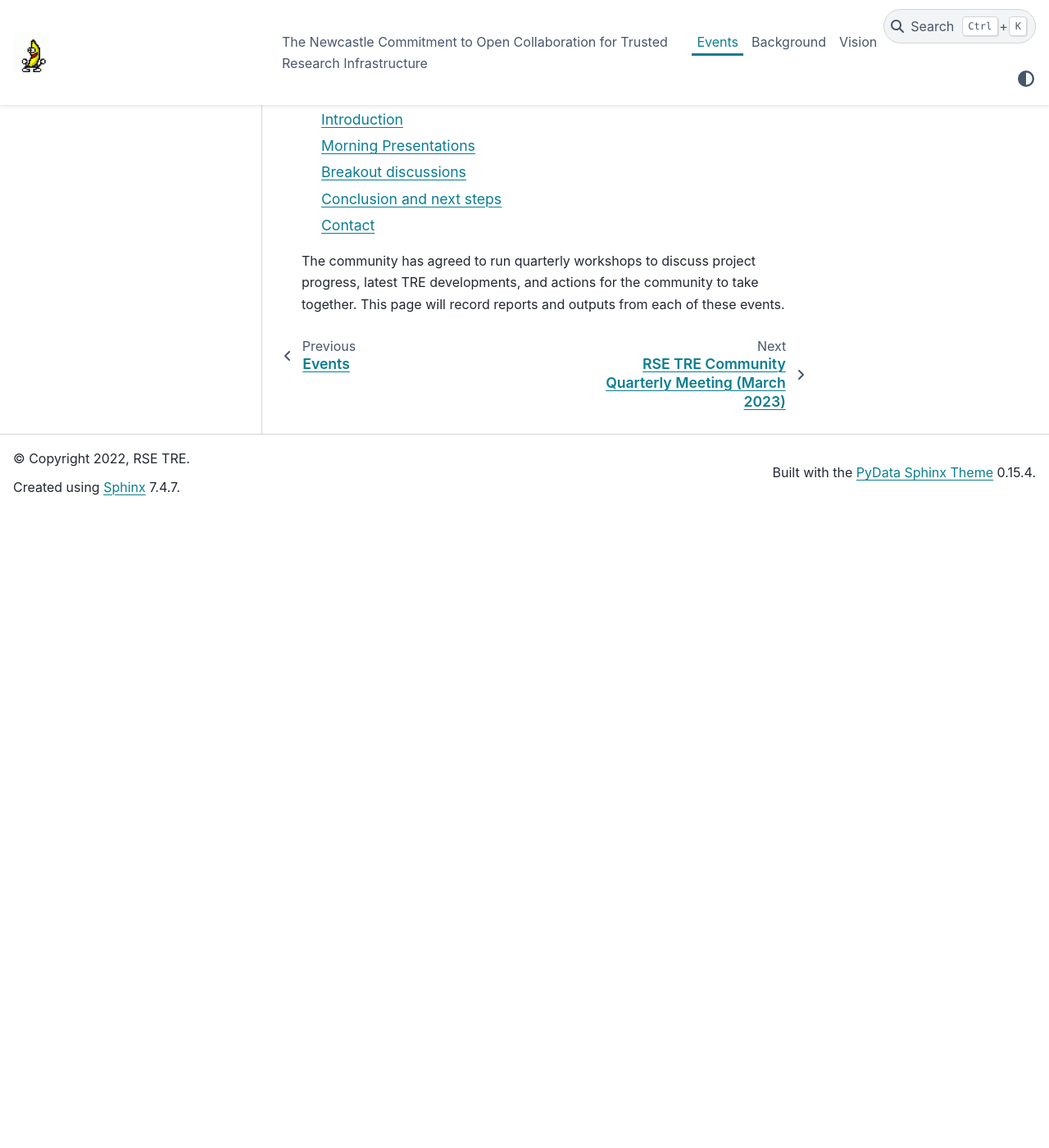
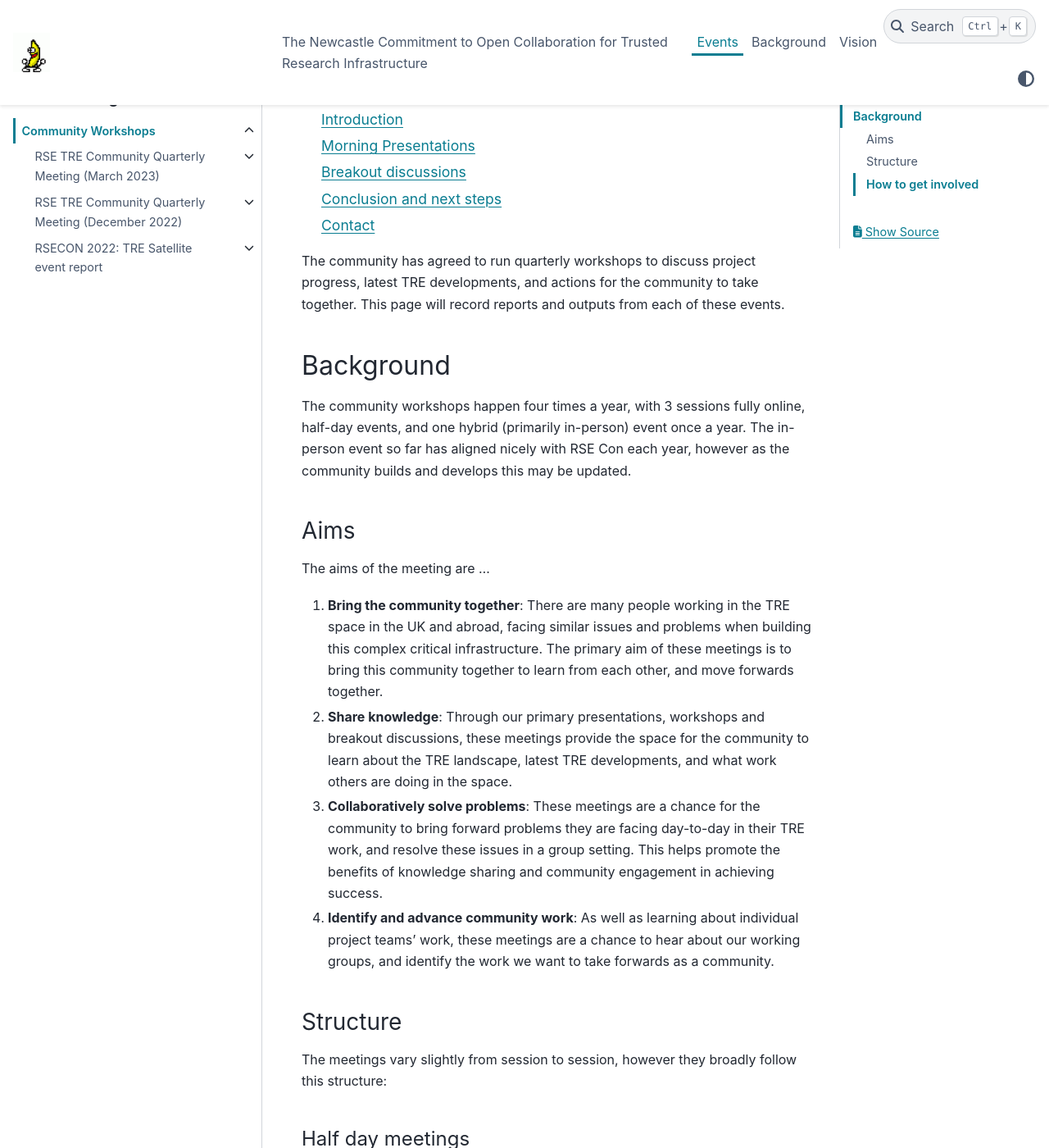
Before and after one commit to rse-tre/community, a Sphinx documentation site: the page built from docs/events/wg_workshops/index.md, in a window 1280 px wide and 1400 px high, scrolled down 777 px. Shown: the whole window at 82% size. Built offline with Sphinx 7.4.7 and the PyData theme 0.15.4, drawn with Linux system fonts in a browser that asks for light colours; before the commit the page ends 1399 px from its top, so only the background shows below that; some of the changed text lies outside the part shown.

Commit message:
Event write up

````diff
--- a/docs/events/wg_workshops/index.md
+++ b/docs/events/wg_workshops/index.md
@@ -10,3 +10,33 @@ rsecon22/index
 ```
 
 The community has agreed to run quarterly workshops to discuss project progress, latest TRE developments, and actions for the community to take together. This page will record reports and outputs from each of these events.
+
+## Background
+
+The community workshops happen four times a year, with 3 sessions fully online, half-day events, and one hybrid (primarily in-person) event once a year.
+The in-person event so far has aligned nicely with RSE Con each year, however as the community builds and develops this may be updated.
+
+### Aims
+
+The aims of the meeting are ...
+
+1. **Bring the community together**: There are many people working in the TRE space in the UK and abroad, facing similar issues and problems when building this complex critical infrastructure. The primary aim of these meetings is to bring this community together to learn from each other, and move forwards together.
+2. **Share knowledge**: Through our primary presentations, workshops and breakout discussions, these meetings provide the space for the community to learn about the TRE landscape, latest TRE developments, and what work others are doing in the space.
+3. **Collaboratively solve problems**: These meetings are a chance for the community to bring forward problems they are facing day-to-day in their TRE work, and resolve these issues in a group setting. This helps promote the benefits of knowledge sharing and community engagement in achieving success.
+4. **Identify and advance community work**: As well as learning about individual project teams' work, these meetings are a chance to hear about our working groups, and identify the work we want to take forwards as a community.
+
+### Structure
+
+The meetings vary slightly from session to session, however they broadly follow this structure:
+
+#### Half day meetings
+
+- **Introduction & Working Group updates**: An introduction to the day, followed by updates from each of the working groups on what they have done since the last meeting
+- **'Keynote' presentation**: A central talk for all attendees to hear about a key aspect of the TRE landscape and have a group discussion. Previous talks have included introductions to DARE UK, the NHS SNSDE work, and OpenSAFELY
+- **Project workshops**: These are breakout workshop spaces for individual project teams to bring a specific problem they are facing in their day-to-day work, and use the group to collaboratively build a solution. Previous examples include creating a fair cost recovery process, whitelisting packages safely, creating a systematic approach to data classification and more
+- **Breakout discussions**: These are breakout spaces that are more informal than project discussions. Before the meeting attendees are invited to submit general TRE related topics they would like to discuss with the group. These are then used to identify the most popular topics attendees would like to address in breakout discussions
+- **Wrap up and working group checkin**: The final part of the meeting is to bring everyone back together, feedback on the session, before having an optional window for working groups to meet in breakout rooms and plan for the next 3 months
+
+### How to get involved
+
+Please email Hari Sood [(hsood@turing.ac.uk)](mailto:hsood@turing.ac.uk) or Simon Li [(s.p.li@dundee.ac.uk)](mailto:s.p.li@dundee.ac.uk) to hear about the latest planned event, and register!
````
